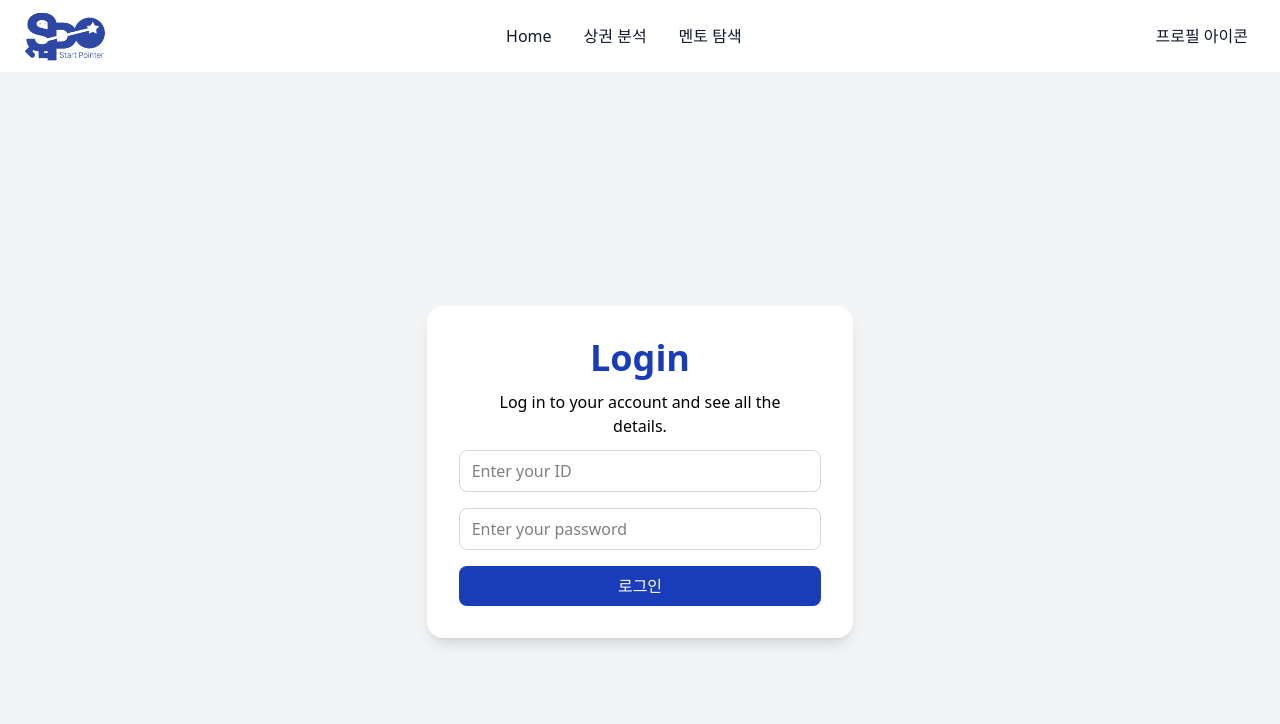
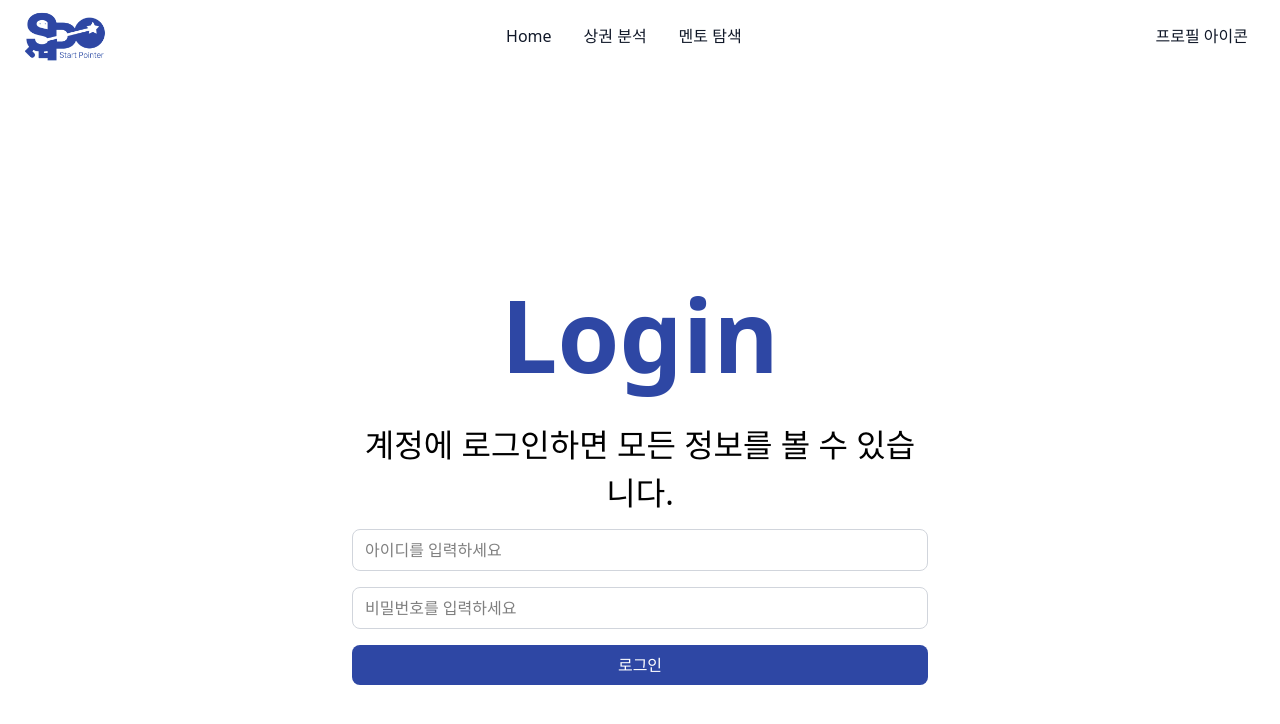
Before and after one commit to Likelion-YeungNam-Univ/13th-StartPoint-web, a React (Vite) app: page /login in a window 1280 px wide. Shown: the top 724 px of the page. Built offline with nearby package versions, Linux system fonts and the light colour scheme.

Commit message:
feature/#26-404페이지 디자인 수정

```diff
--- a/src/pages/Login.jsx
+++ b/src/pages/Login.jsx
@@ -2,27 +2,35 @@ import React from "react";
 
 const Login = () => {
   return (
-    <div className="flex items-center justify-center min-h-screen bg-gray-100">
-      <div className="bg-white p-8 rounded-2xl shadow-lg w-1/3">
-        <h2 className="text-4xl font-bold text-center text-blue-800">Login</h2>
+    <div className="flex items-center justify-center min-h-screen">
+      <div className="p-8 rounded-2xl w-1/2">
+        <h2
+          className="text-[100px] font-[700] text-center"
+          style={{ color: "#2E47A4" }}
+        >
+          Login
+        </h2>
 
-        <div className="p-3 text-center">
-          Log in to your account and see all the details.
+        <div className="text-[32px] font-[400] p-3 text-center">
+          계정에 로그인하면 모든 정보를 볼 수 있습니다.
         </div>
 
         <input
           type="text"
-          placeholder="Enter your ID"
+          placeholder="아이디를 입력하세요"
           className="w-full px-3 py-2 mb-4 border border-gray-300 rounded-lg focus:outline-none focus:ring-2 focus:ring-blue-800"
         />
 
         <input
           type="password"
-          placeholder="Enter your password"
+          placeholder="비밀번호를 입력하세요"
           className="w-full px-3 py-2 mb-4 border border-gray-300 rounded-lg focus:outline-none focus:ring-2 focus:ring-blue-800"
         />
 
-        <button className="w-full bg-blue-800 text-white py-2 rounded-lg transition duration-200">
+        <button
+          className="w-full text-white py-2 rounded-lg transition duration-200"
+          style={{ backgroundColor: "#2E47A4" }}
+        >
           로그인
         </button>
       </div>
--- a/src/pages/NotFound.jsx
+++ b/src/pages/NotFound.jsx
@@ -5,21 +5,28 @@ const NotFound = () => {
   const navigate = useNavigate();
 
   return (
-    <div className="flex flex-col items-center justify-center h-screen bg-gradient-to-br from-blue-100 to-white-100 text-center px-4">
-      <h1 className="text-8xl font-extrabold text-blue-800 drop-shadow-lg mb-4">
+    <div className="flex flex-col items-center justify-center h-screen">
+      <h1
+        className="text-[160px] font-[700] text-blue-800"
+        style={{ color: "#2E47A4" }}
+      >
         404
       </h1>
-      <h2 className="text-2xl md:text-3xl font-semibold text-gray-900 mb-2">
-        페이지를 찾을 수 없습니다.
+      <h2
+        className="text-2xl md:text-3xl font-semibold mb-3"
+        style={{ color: "#424242" }}
+      >
+        Page Not Found.
       </h2>
-      <p className="text-gray-700 mb-6">
-        요청하신 페이지가 존재하지 않거나, 이동되었을 수 있습니다.
+      <p className="mb-11" style={{ color: "#424242" }}>
+        Sorry, we couldn't find the page you were looking for.
       </p>
       <button
         onClick={() => navigate("/")}
-        className="px-6 py-3 bg-blue-800 hover:bg-blue-900 text-white font-medium rounded-xl shadow-md transition cursor-pointer"
+        className="px-12 py-2 text-white font-medium rounded-[40px] shadow-md transition cursor-pointer"
+        style={{ backgroundColor: "#2E47A4" }}
       >
-        홈으로 돌아가기
+        Back to home
       </button>
     </div>
   );
```
